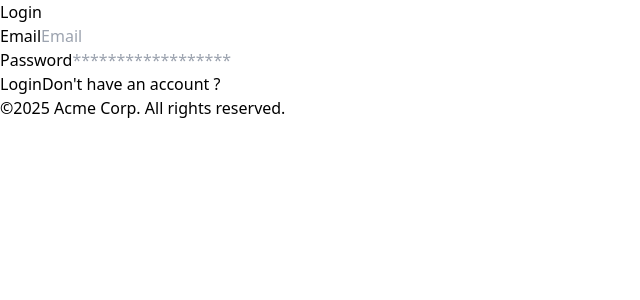
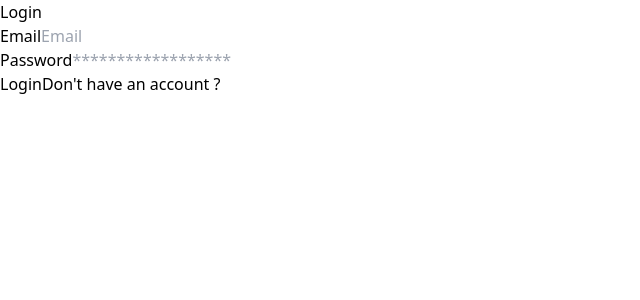
Before and after one commit to SumitAgDec/Friends, a React (Vite) app in the folder client/: page /login in a window 1280 px wide. Shown: the top 300 px of the page, without its empty margins (0-640 px from the left). Built offline with nearby package versions, Linux system fonts and the light colour scheme.

Commit message:
design fixes

```diff
--- a/client/src/components/Home.jsx
+++ b/client/src/components/Home.jsx
@@ -52,7 +52,7 @@ function Home() {
         ))}
       </ul>
 
-      <dl className="max-w-md text-gray-900 ">
+      <dl className="max-w-full text-gray-900 ">
         {filteredFriends.map((friend) => (
           <div
             key={friend._id}
--- a/client/src/components/Login.jsx
+++ b/client/src/components/Login.jsx
@@ -77,9 +77,6 @@ function Login() {
           </div>
         </form>
         <h1 className="text-red-500 text-center font-semibold mb-3">{error}</h1>
-        <p className="text-center text-gray-500 text-xs">
-          &copy;2025 Acme Corp. All rights reserved.
-        </p>
       </div>
     </div>
   );
--- a/client/src/components/MyFriends.jsx
+++ b/client/src/components/MyFriends.jsx
@@ -51,7 +51,7 @@ function MyFriends() {
         ))}
       </ul>
 
-      <dl className="max-w-md text-gray-900 ">
+      <dl className="max-w-full text-gray-900 ">
         {filteredFriends.map((friend) => (
           <div
             key={friend._id}
--- a/client/src/components/Signup.jsx
+++ b/client/src/components/Signup.jsx
@@ -92,9 +92,6 @@ function Signup() {
             <Link to="/login">Already have an account ?</Link>
           </div>
         </form>
-        <p className="text-center text-gray-500 text-xs">
-          &copy;2020 Acme Corp. All rights reserved.
-        </p>
       </div>
     </div>
   );
```
